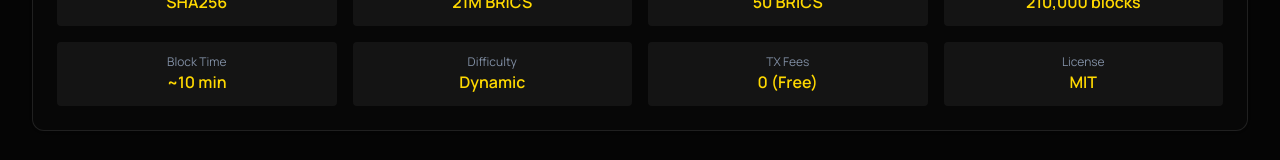
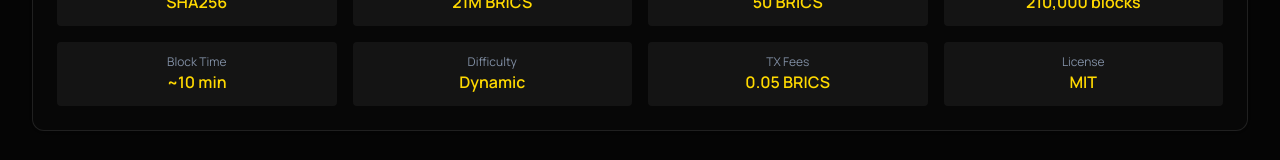
Before and after one commit to Bricscoin2026/Bricscoin, a React (Create React App) app in the folder frontend/: page /about in a window 1280 px wide. Shown: the part 1890-2050 px from the top of the page. Built offline with nearby package versions, Linux system fonts and the light colour scheme; a web font is replaced by a local one.

Commit message:
auto-commit for 0601c803-809c-4f18-b4e4-c195ab1bfd9b

```diff
--- a/frontend/src/pages/About.jsx
+++ b/frontend/src/pages/About.jsx
@@ -198,7 +198,7 @@ export default function About() {
               { label: "Halving", value: "210,000 blocks" },
               { label: "Block Time", value: "~10 min" },
               { label: "Difficulty", value: "Dynamic" },
-              { label: "TX Fees", value: "0 (Free)" },
+              { label: "TX Fees", value: "0.05 BRICS" },
               { label: "License", value: "MIT" },
             ].map((spec, i) => (
               <div key={i} className="p-3 bg-white/5 rounded-lg text-center">
```
